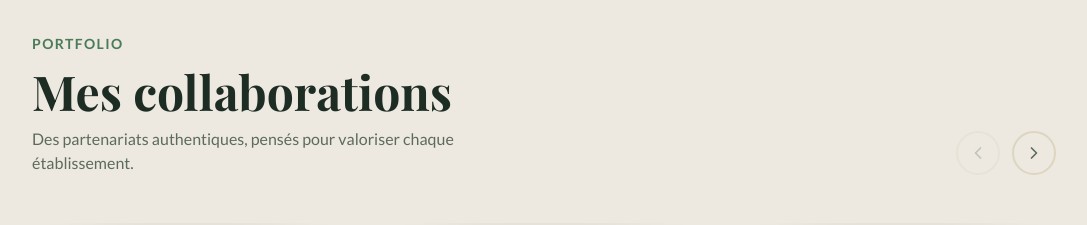
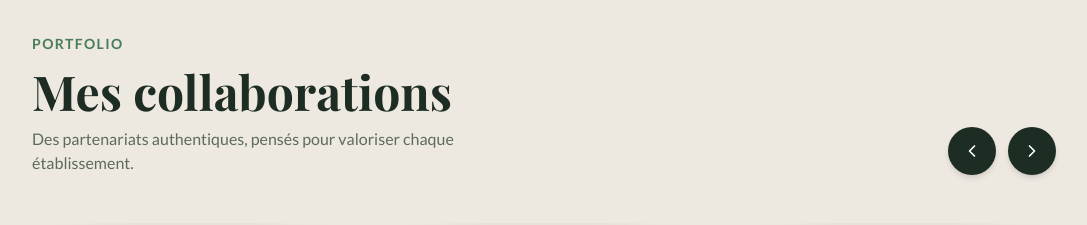
Before and after one commit to fitia04/portfolio-site, a Next.js app: page / in a window 1280 px wide. Shown: the part 1960-2185 px from the top of the page, without its empty margins (96-1183 px from the left). Built offline with nearby package versions, Linux system fonts and the light colour scheme; a web font is replaced by a local one.

Commit message:
Carousel auto-scroll loop, visible arrow buttons, external links open in new tab, rename shooting to modele photo

```diff
--- a/app/components/Collaborations.tsx
+++ b/app/components/Collaborations.tsx
@@ -156,6 +156,7 @@ export default function Collaborations() {
   const inView = useInView(ref, { once: true, margin: "-80px" });
   const [index, setIndex] = useState(0);
   const [visible, setVisible] = useState(3);
+  const [paused, setPaused] = useState(false);
 
   useEffect(() => {
     const update = () => {
@@ -169,12 +170,18 @@ export default function Collaborations() {
   }, []);
 
   const max = Math.max(0, videos.length - visible);
-  const prev = () => setIndex((i) => Math.max(i - 1, 0));
-  const next = () => setIndex((i) => Math.min(i + 1, max));
+  const prev = () => setIndex((i) => (i <= 0 ? max : i - 1));
+  const next = () => setIndex((i) => (i >= max ? 0 : i + 1));
 
   useEffect(() => {
     setIndex((i) => Math.min(i, max));
   }, [max]);
+
+  useEffect(() => {
+    if (paused) return;
+    const timer = setInterval(next, 3000);
+    return () => clearInterval(timer);
+  }, [paused, max]);
 
   return (
     <section
@@ -211,15 +218,13 @@ export default function Collaborations() {
           <div className="flex items-center gap-3">
             <button
               onClick={prev}
-              disabled={index === 0}
-              className="w-11 h-11 rounded-full border-2 border-[#DDD5C0] flex items-center justify-center text-[#5C6B5C] hover:border-[#4A7C59] hover:text-[#4A7C59] transition-all duration-200 disabled:opacity-30 disabled:cursor-not-allowed"
+              className="w-12 h-12 rounded-full bg-[#1E2D24] flex items-center justify-center text-white hover:bg-[#4A7C59] transition-all duration-200 shadow-md"
             >
               <ChevronLeft size={20} />
             </button>
             <button
               onClick={next}
-              disabled={index >= max}
-              className="w-11 h-11 rounded-full border-2 border-[#DDD5C0] flex items-center justify-center text-[#5C6B5C] hover:border-[#4A7C59] hover:text-[#4A7C59] transition-all duration-200 disabled:opacity-30 disabled:cursor-not-allowed"
+              className="w-12 h-12 rounded-full bg-[#1E2D24] flex items-center justify-center text-white hover:bg-[#4A7C59] transition-all duration-200 shadow-md"
             >
               <ChevronRight size={20} />
             </button>
@@ -232,6 +237,8 @@ export default function Collaborations() {
           animate={inView ? { opacity: 1, y: 0 } : {}}
           transition={{ duration: 0.6, delay: 0.2 }}
           className="overflow-hidden pt-4 -mt-4"
+          onMouseEnter={() => setPaused(true)}
+          onMouseLeave={() => setPaused(false)}
         >
           <motion.div
             className="flex gap-6 md:gap-10 items-start"
--- a/app/components/Contact.tsx
+++ b/app/components/Contact.tsx
@@ -5,7 +5,7 @@ import { useRef, useState } from "react";
 import { Send, CheckCircle } from "lucide-react";
 
 const services = [
-  { icon: "📸", label: "Shooting photo" },
+  { icon: "📸", label: "Modèle photo" },
   { icon: "🎬", label: "Reels / TikTok" },
   { icon: "📣", label: "Stories sponsorisées" },
 ];
--- a/app/components/Footer.tsx
+++ b/app/components/Footer.tsx
@@ -74,6 +74,8 @@ export default function Footer() {
                   key={s.label}
                   href={s.href}
                   aria-label={s.label}
+                  target="_blank"
+                  rel="noopener noreferrer"
                   className="w-10 h-10 rounded-full bg-white border border-[#DDD5C0] flex items-center justify-center text-[#5C6B5C] hover:text-[#4A7C59] hover:border-[#4A7C59] transition-all duration-300"
                 >
                   {s.icon}
```
